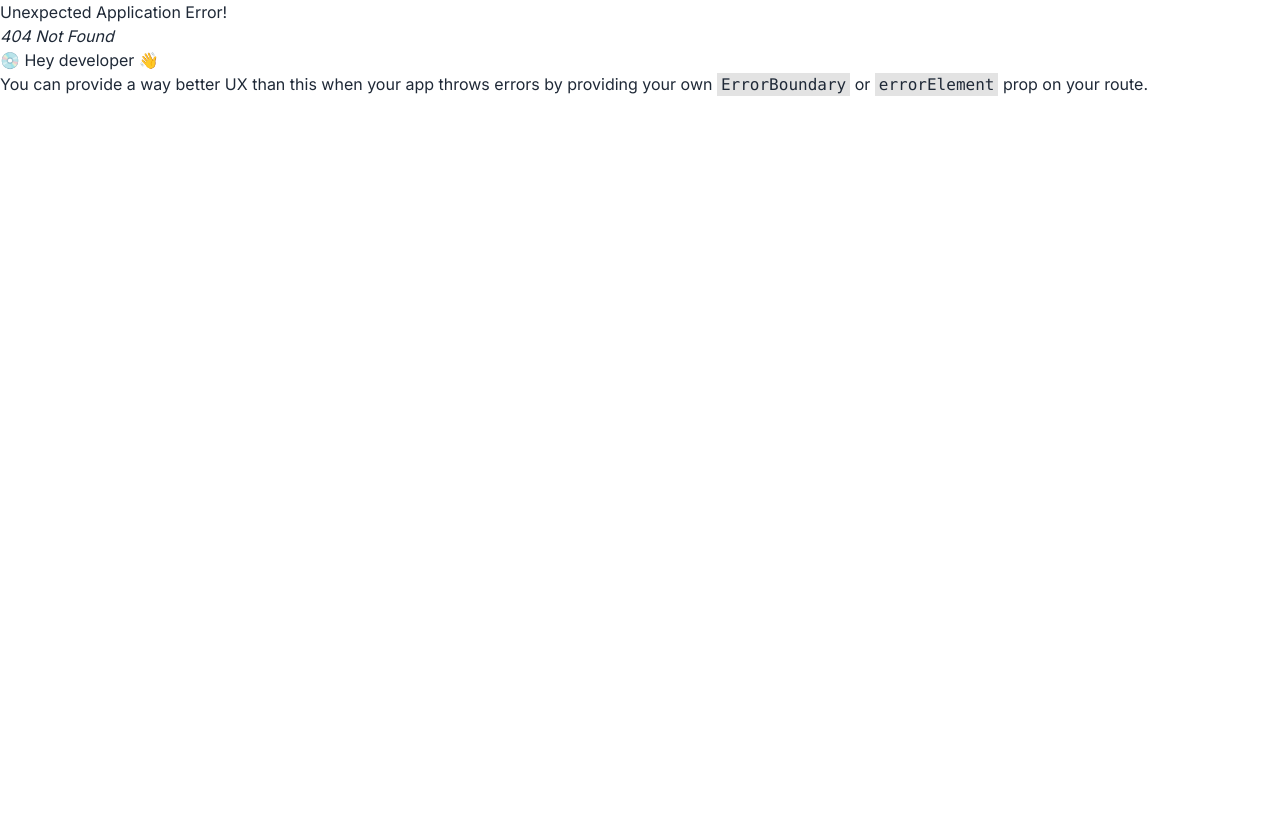
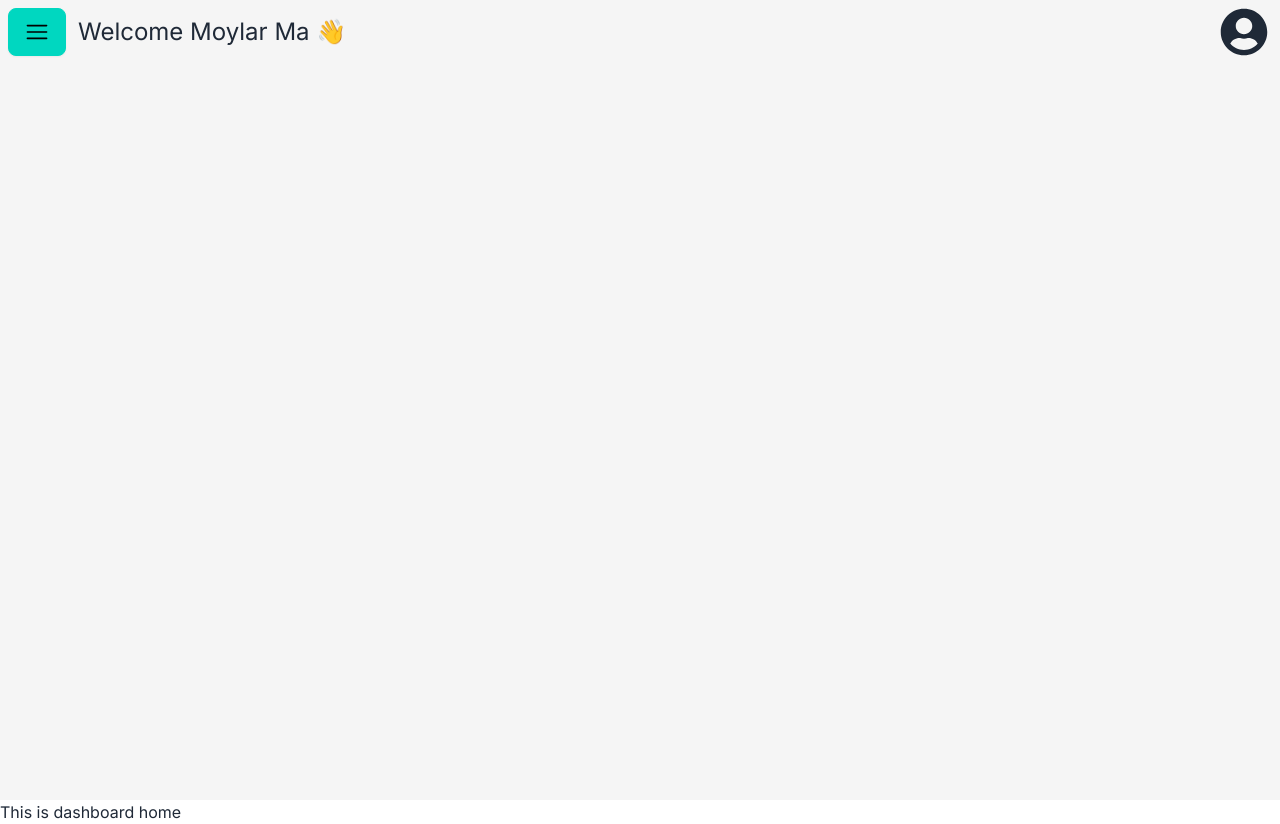
Before and after one commit to Mutah3r/cs24-p2-ONTORPONTHIK, a React (Vite) app in the folder samurai-frontend/: page /dashboard in a window 1280 px wide. Before the commit this address had no page. Before the commit the page ends 800 px from the top, so only its background shows below. Built offline with nearby package versions, Linux system fonts and the light colour scheme.

Commit message:
add dashboard demo design

```diff
--- /dev/null
+++ b/samurai-frontend/src/components/DashboardHome/DashboardHome.jsx
@@ -0,0 +1,9 @@
+const DashboardHome = () => {
+  return (
+    <div>
+      <h1>This is dashboard home</h1>
+    </div>
+  );
+};
+
+export default DashboardHome;
--- /dev/null
+++ b/samurai-frontend/src/layouts/Dashboard.jsx
@@ -0,0 +1,102 @@
+import { Link, Outlet } from "react-router-dom";
+import { RxHamburgerMenu } from "react-icons/rx";
+import { LuLayoutDashboard } from "react-icons/lu";
+import { FaUserFriends } from "react-icons/fa";
+import { GoPasskeyFill } from "react-icons/go";
+import { FaWarehouse } from "react-icons/fa6";
+import { FaUser } from "react-icons/fa";
+import { IoLogOut } from "react-icons/io5";
+import { FaUserCircle } from "react-icons/fa";
+
+const Dashboard = () => {
+  const adminRoutes = [
+    {
+      title: "Dashboard",
+      icon: LuLayoutDashboard,
+      to: "/dashboard",
+    },
+    {
+      title: "User Management",
+      icon: FaUserFriends,
+      to: "users",
+    },
+    {
+      title: "Role Management",
+      icon: GoPasskeyFill,
+      to: "roles",
+    },
+    {
+      title: "Facility Management",
+      icon: FaWarehouse,
+      to: "facilities",
+    },
+  ];
+  return (
+    <div>
+      <div>
+        <div className="drawer">
+          <input id="my-drawer" type="checkbox" className="drawer-toggle" />
+          <div className="drawer-content">
+            {/* Page content here */}
+            <div className="bg-[#F5F5F5] min-h-[100vh] px-2 py-1">
+              <div className="flex justify-between">
+                <div className="flex gap-3 items-center">
+                  <label
+                    htmlFor="my-drawer"
+                    className="btn btn-accent drawer-button text-black text-[24px] font-bold"
+                  >
+                    <RxHamburgerMenu />
+                  </label>
+
+                  <h1 className="text-[24px]">Welcome Moylar Ma 👋</h1>
+                </div>
+                <div className="dropdown dropdown-hover dropdown-left">
+                  <div tabIndex={0} className="m-1 cursor-pointer">
+                    <FaUserCircle className="text-[48px]" />
+                  </div>
+                  <ul
+                    tabIndex={0}
+                    className="dropdown-content z-[1] menu p-2 shadow bg-base-100 rounded-box w-52"
+                  >
+                    <li className="flex gap-2 justify-center">
+                      <Link to="/profile">
+                        <FaUser /> <span>Profile</span>
+                      </Link>
+                    </li>
+                    <li className="flex gap-2 justify-center">
+                      <Link to="/logout">
+                        <IoLogOut /> <span>Logout</span>
+                      </Link>
+                    </li>
+                  </ul>
+                </div>
+              </div>
+            </div>
+          </div>
+          <div className="drawer-side">
+            <label
+              htmlFor="my-drawer"
+              aria-label="close sidebar"
+              className="drawer-overlay"
+            ></label>
+            <ul className="menu p-4 w-80 min-h-full text-white bg-[#016666] text-[16px]">
+              {/* Sidebar content here */}
+              {adminRoutes.map((route) => {
+                return (
+                  <li key={route.to}>
+                    <Link className="flex items-center gap-2" to={route.to}>
+                      <route.icon /> <span>{route.title}</span>
+                    </Link>
+                  </li>
+                );
+              })}
+            </ul>
+          </div>
+        </div>
+      </div>
+      <Outlet />
+    </div>
+  );
+};
+
+export default Dashboard;
--- a/samurai-frontend/src/layouts/Main.jsx
+++ /dev/null
@@ -1,9 +0,0 @@
-const Main = () => {
-  return (
-    <div>
-      <h1>THis is main layout</h1>
-    </div>
-  );
-};
-
-export default Main;
```
Also changed, not shown: samurai-frontend/src/routes/Routes.jsx (+12 -0 lines).
